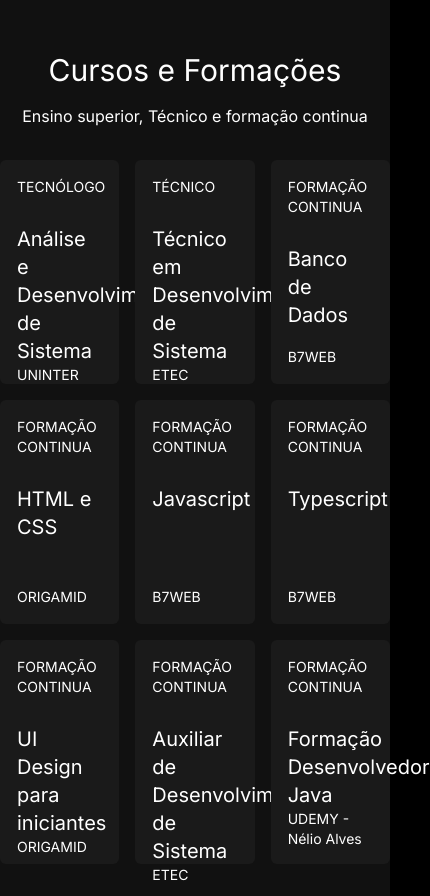
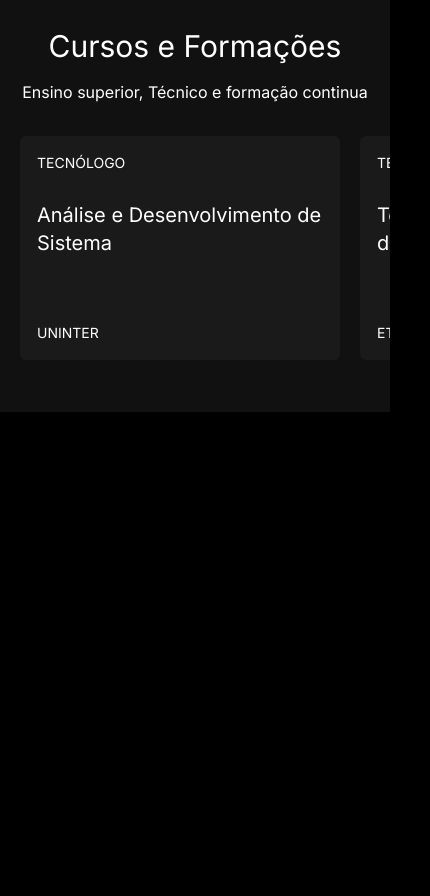
Before and after one commit to JoaoSBarbosa/barbosa-codev2, a Next.js app: page / in a window 390 px wide. Shown: the part 2060-2956 px from the top of the page, 430 px wide, since content can reach past the window. After the commit the page ends 2472 px from the top, so only its background shows below. Built offline with nearby package versions, Linux system fonts and the light colour scheme.

Commit message:
Implementado responsivo em Cursos e Formação

```diff
--- a/src/app/components/Cards/cardSkill/CardSkill.module.css
+++ b/src/app/components/Cards/cardSkill/CardSkill.module.css
@@ -102,6 +102,17 @@
 
 /* Estilo para telas maiores */
 
+@media(max-width: 448px){
+    .CardContainer {
+        padding: 20px;
+        min-width: 320px;
+    }
+
+    .CardContainer:hover {
+        transform: none;
+    }
+
+}
 /*@media (max-width: 1024px) {*/
 /*    .CardContainer {*/
 /*        padding: 10px;*/
--- a/src/app/components/Cards/cardTraining/CardTraining.tsx
+++ b/src/app/components/Cards/cardTraining/CardTraining.tsx
@@ -12,7 +12,7 @@
     return (
         <div
             className="
-            flex h-56 flex-col justify-between p-4
+            flex h-56 min-w-80 flex-col justify-between p-4
             rounded-md bg-dark-gray border border-transparent
             transition-all duration-300 hover:shadow-lg hover:shadow-purple-custom hover:border-purple-custom"
             onMouseEnter={() => setIsHovered(true)}
--- a/src/app/components/Sections/skill/Skill.module.css
+++ b/src/app/components/Sections/skill/Skill.module.css
@@ -20,6 +20,9 @@
 }
 
 /* Mostra o título em telas menores que 600px */
+
+
+
 @media (max-width: 400px) {
     .hiddenOnLargeScreens {
         display: block;
--- /dev/null
+++ b/src/app/components/Sections/training/Training.module.css
@@ -0,0 +1,29 @@
+
+.TrainingContainer{
+    display: grid;
+    grid-template-columns: repeat(3, 1fr);
+    gap: 20px;
+}
+
+@media (max-width: 1200px) {
+
+    .TrainingContainer{
+        padding: 30px;
+        grid-template-columns: repeat(2, 1fr);
+        gap: 20px;
+    }
+}
+
+
+@media (max-width: 1200px) {
+
+    .TrainingContainer{
+        display: flex;
+        gap: 20px;
+        padding: 0 20px 20px 20px;
+        margin: 0 auto;
+        overflow: auto;
+        scrollbar-width: thin;
+        scrollbar-color: #694DF8 #000;
+    }
+}
--- a/src/app/components/Sections/training/Training.tsx
+++ b/src/app/components/Sections/training/Training.tsx
@@ -3,9 +3,9 @@
 import {RootSection} from "@/app/components/RootSecttion/RootSection";
 import {TrainingData} from "@/app/data/training/TrainingData";
 import {CardTraining} from "@/app/components/Cards/cardTraining/CardTraining";
+import styles from "./Training.module.css";
 
 export const Training = () => {
-
 
     return (
         <RootSection isDarkBackgroundColor={true}>
@@ -14,7 +14,7 @@
                 <h2 className={"text-center text-3xl mb-4"} id={"training"}>Cursos e Formações</h2>
                 <h3 className={"text-center mb-8"}>Ensino superior, Técnico e formação continua</h3>
 
-                <ul className={"grid grid-cols-3 gap-4"}>
+                <ul className={`${styles.TrainingContainer} `}>
                     {TrainingData.map((training) => (
                         <li key={training.id}>
                             <CardTraining cardData={training}/>
```
Also changed, not shown: src/app/components/Cards/cardSkill/CardSkill.tsx (+0 -32 lines).
